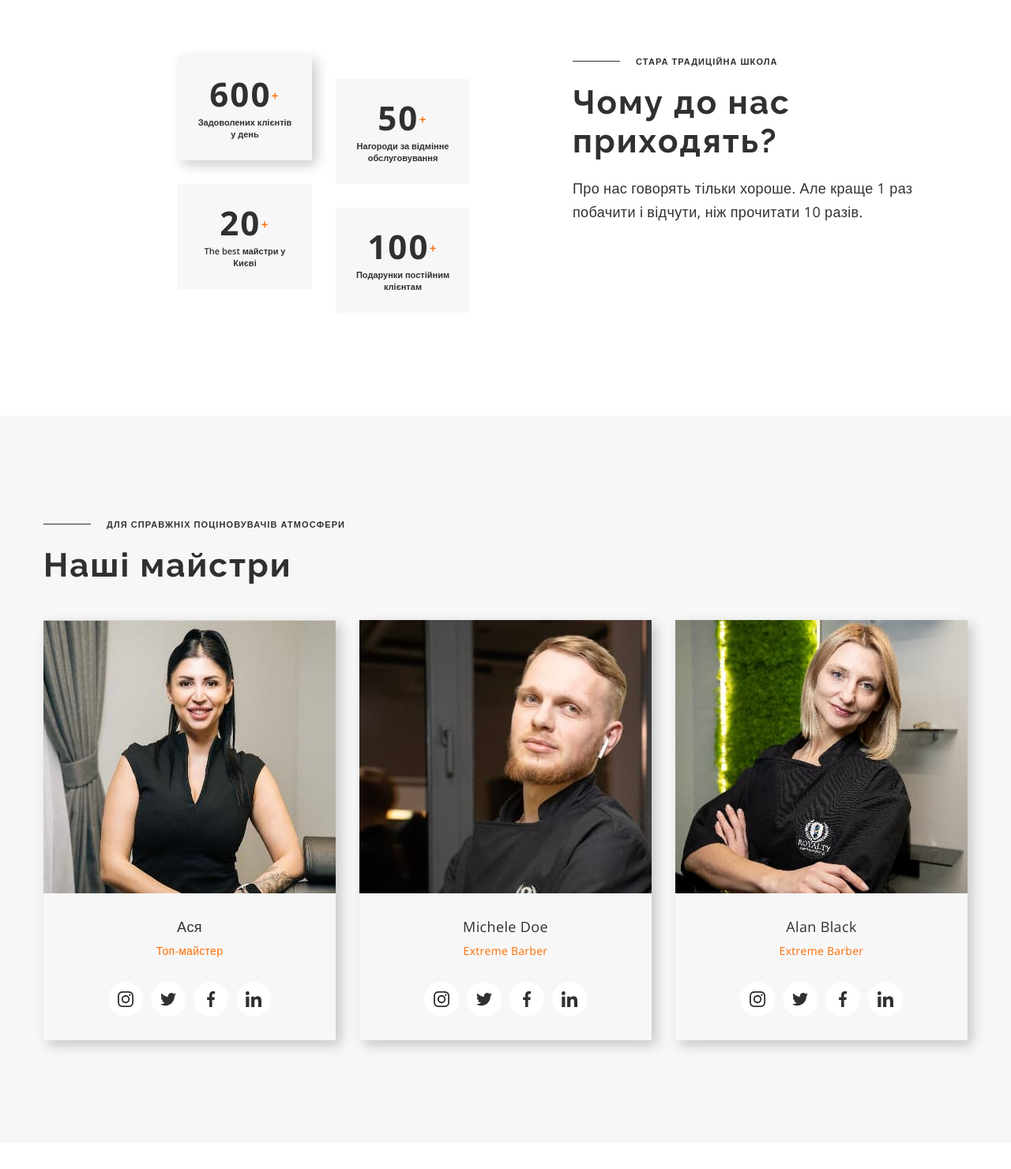
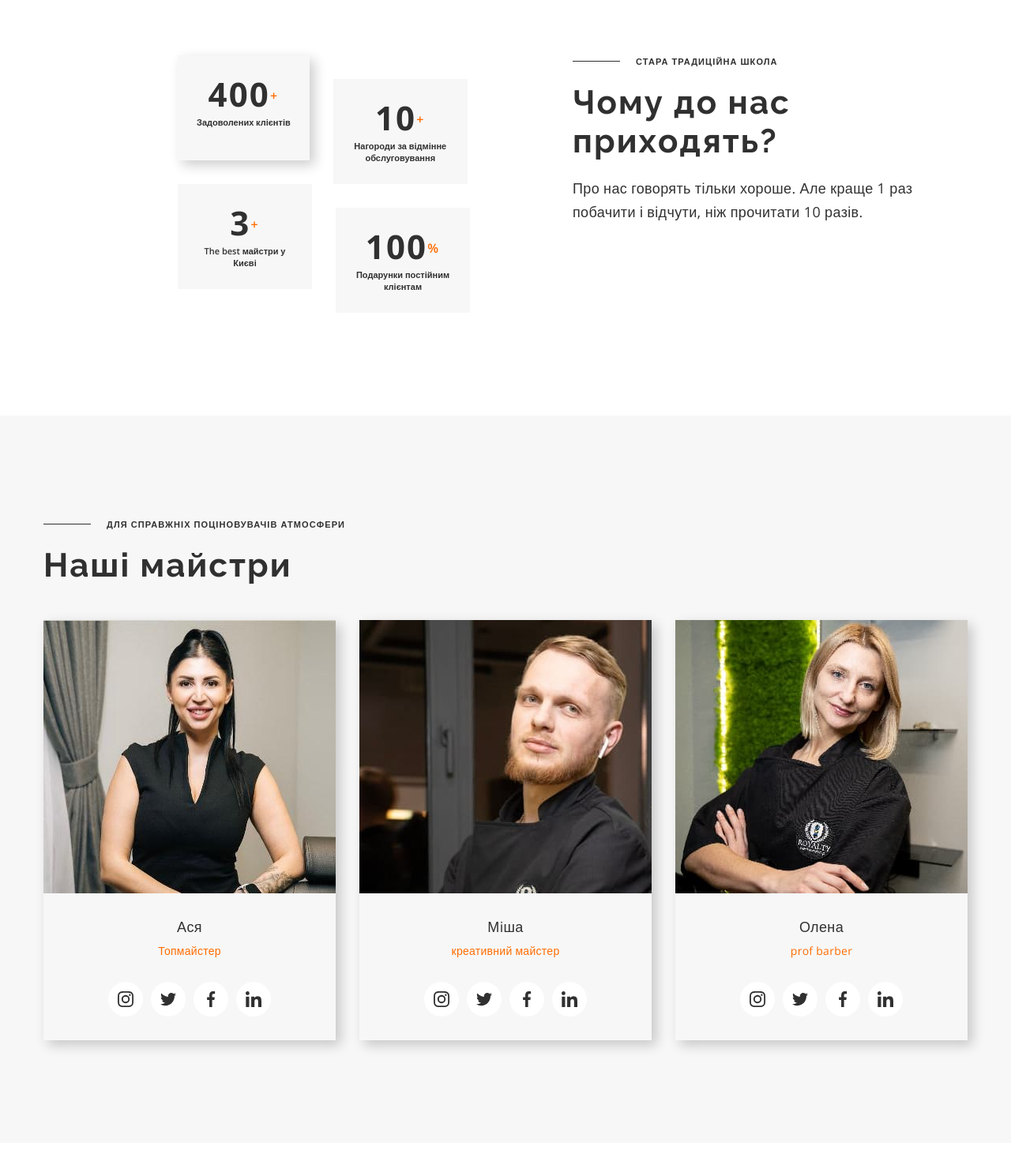
Before and after one commit to olesya-aldoshyna-0885/salon_for_koshova, a plain HTML site: page index.html in a window 1280 px wide. Shown: the part 2680-4160 px from the top of the page at 79% size. Drawn offline with nearby package versions, Linux system fonts and the light colour scheme.

Commit message:
changed info about barbers

```diff
--- a/index.html
+++ b/index.html
@@ -243,25 +243,25 @@
             <ul class="benefits-left-container__list">
               <li class="benefits-left-container__list-item">
                 <p class="benefits-left-container__quanity"
-                  >600<sup class="benefits-left-container__decor">+</sup></p
+                  >400<sup class="benefits-left-container__decor">+</sup></p
                 >
-                <p class="benefits-left-container__meta">Задоволених клієнтів у день</p>
+                <p class="benefits-left-container__meta">Задоволених клієнтів</p>
               </li>
               <li class="benefits-left-container__list-item">
                 <p class="benefits-left-container__quanity"
-                  >50<sup class="benefits-left-container__decor">+</sup></p
+                  >10<sup class="benefits-left-container__decor">+</sup></p
                 >
                 <p class="benefits-left-container__meta">Нагороди за відмінне обслуговування</p>
               </li>
               <li class="benefits-left-container__list-item">
                 <p class="benefits-left-container__quanity"
-                  >20<sup class="benefits-left-container__decor">+</sup></p
+                  >3<sup class="benefits-left-container__decor">+</sup></p
                 >
                 <p class="benefits-left-container__meta">The best майстри у Києві</p>
               </li>
               <li class="benefits-left-container__list-item">
                 <p class="benefits-left-container__quanity"
-                  >100<sup class="benefits-left-container__decor">+</sup></p
+                  >100<sup class="benefits-left-container__decor">%</sup></p
                 >
                 <p class="benefits-left-container__meta">Подарунки постійним клієнтам</p>
               </li>
@@ -289,19 +289,19 @@
                 <source media="(min-width:1200px)" srcset="./images/staff/team@1x.jpg 1x, ./images/staff/team@2x.jpg 2x">
                 <source media="(min-width:768px)" srcset="./images/staff/John-tab@1x.jpg 1x, ./images/staff/John-tab@2x.jpg 2x">
                 <source media="(max-width:767px)" srcset="./images/staff/John-mob@1x.jpg 1x, ./images/staff/John-mob@2x.jpg 2x">
-                <img src="./images/staff/John-mob@1x.jpg" alt="barber John Smith">
+                <img src="./images/staff/John-mob@1x.jpg" alt="Top barber Asya">
                   </picture>
                   <div class="staff-card-set__card-overlay">
                     <p class="staff-card-set__overlay-text"
                       >Усим привiт! Мене звати Ася, i я засновниця ROYALTY BARBERSHOP 💈.
                       Я точно знаю все про сьогоденнi тренди чоловiчих стрижок ✂️, яким вiддала понад 15 рокiв.
-                      Звичайно, був перiод, коли поєднувала роботу з iншою дiяльнiстю, але вдячнi клiэнти дали остаточно зрозумiти, що я на вiрному шляху ❤️
+                      Звичайно, був перiод, коли поєднувала роботу з iншою дiяльнiстю, але вдячнi клiєнти дали остаточно зрозумiти, що я на вiрному шляху ❤️
                     </p>
                   </div>
                 </div>
                 <div class="staff-card-set__meta-container">
                   <h3 class="staff-card-set__title">Ася</h3>
-                  <p class="staff-card-set__meta">Топ-майстер</p>
+                  <p class="staff-card-set__meta">Топмайстер</p>
                   <ul class="staff-card-set__link-list">
                     <li class="staff-card-set__link-list-item">
                       <a href="#" class="staff-card-set__link">
@@ -342,21 +342,17 @@
                     <source media="(min-width:1200px)" srcset="./images/staff/team2@1x.jpg 1x, ./images/staff/team2@2x.jpg 2x">
                     <source media="(min-width:768px)" srcset="./images/staff/Michele-tab@1x.jpg 1x, ./images/staff/Michele-tab@2x.jpg 2x">
                     <source media="(max-width:767px)" srcset="./images/staff/Michele-mob@1x.jpg 1x, ./images/staff/Michele-mob@2x.jpg 2x">
-                    <img src="./images/staff/Michele-mob@1x.jpg" alt="barber Michele Doe">
+                    <img src="./images/staff/Michele-mob@1x.jpg" alt="barber Misha">
                   </picture>
                   <div class="staff-card-set__card-overlay">
                     <p class="staff-card-set__overlay-text"
-                      >Lorem ipsum dolor sit amet consectetur adipisicing elit. Sunt, incidunt!
-                      Commodi facilis aut placeat voluptatem voluptate mollitia molestiae temporibus
-                      enim qui minima, optio repellat asperiores maxime est ipsa odio fugit maiores
-                      ex dolor eligendi nisi sint perspiciatis. Provident rerum ex facere accusamus
-                      culpa veniam velit inventore recusandae nesciunt dolorem.
+                      >Гарантує те, що ти зможеш мати таку стрижку✂️, яка надасть тобi впевнеснотi звернути гори та пiдкорити будь-якi вершини🏔️.
                     </p>
                   </div>
                 </div>
                 <div class="staff-card-set__meta-container">
-                  <h3 class="staff-card-set__title">Michele Doe</h3>
-                  <p class="staff-card-set__meta">Extreme Barber</p>
+                  <h3 class="staff-card-set__title">Мiша</h3>
+                  <p class="staff-card-set__meta">креативний майстер</p>
                   <ul class="staff-card-set__link-list">
                     <li class="staff-card-set__link-list-item">
                       <a href="#" class="staff-card-set__link">
@@ -397,21 +393,19 @@
                     <source media="(min-width:1200px)" srcset="./images/staff/team3@1x.jpg 1x, ./images/staff/team3@2x.jpg 2x">
                     <source media="(min-width:768px)" srcset="./images/staff/Alan-tab@1x.jpg 1x, ./images/staff/Alan-tab@2x.jpg 2x">
                     <source media="(max-width:767px)" srcset="./images/staff/Alan-mob@1x.jpg 1x, ./images/staff/Alan-mob@2x.jpg 2x">
-                    <img src="./images/staff/Alan-mob@1x.jpg" alt="barber Alan Black">
+                    <img src="./images/staff/Alan-mob@1x.jpg" alt="barber Olena">
                   </picture>
                   <div class="staff-card-set__card-overlay">
                     <p class="staff-card-set__overlay-text"
-                      >Lorem ipsum dolor sit amet consectetur adipisicing elit. Sunt, incidunt!
-                      Commodi facilis aut placeat voluptatem voluptate mollitia molestiae temporibus
-                      enim qui minima, optio repellat asperiores maxime est ipsa odio fugit maiores
-                      ex dolor eligendi nisi sint perspiciatis. Provident rerum ex facere accusamus
-                      culpa veniam velit inventore recusandae nesciunt dolorem.
+                      >Давайте знайомитись 😉
+                      Олена - майстер, яка ламає стереотипи про те, що барбер- це цілком чоловіча професія 😎
+                      Має великий професійний досвід і залюбки зробить тебе ще красивішим.
                     </p>
                   </div>
                 </div>
                 <div class="staff-card-set__meta-container">
-                  <h3 class="staff-card-set__title">Alan Black</h3>
-                  <p class="staff-card-set__meta">Extreme Barber</p>
+                  <h3 class="staff-card-set__title">Олена</h3>
+                  <p class="staff-card-set__meta">prof barber</p>
                   <ul class="staff-card-set__link-list">
                     <li class="staff-card-set__link-list-item">
                       <a href="#" class="staff-card-set__link">
```
